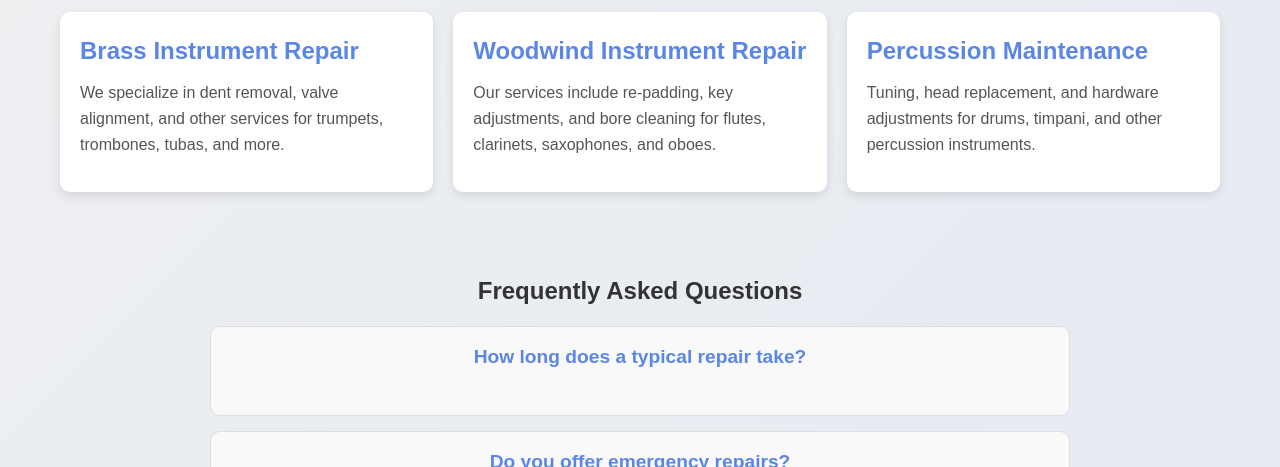
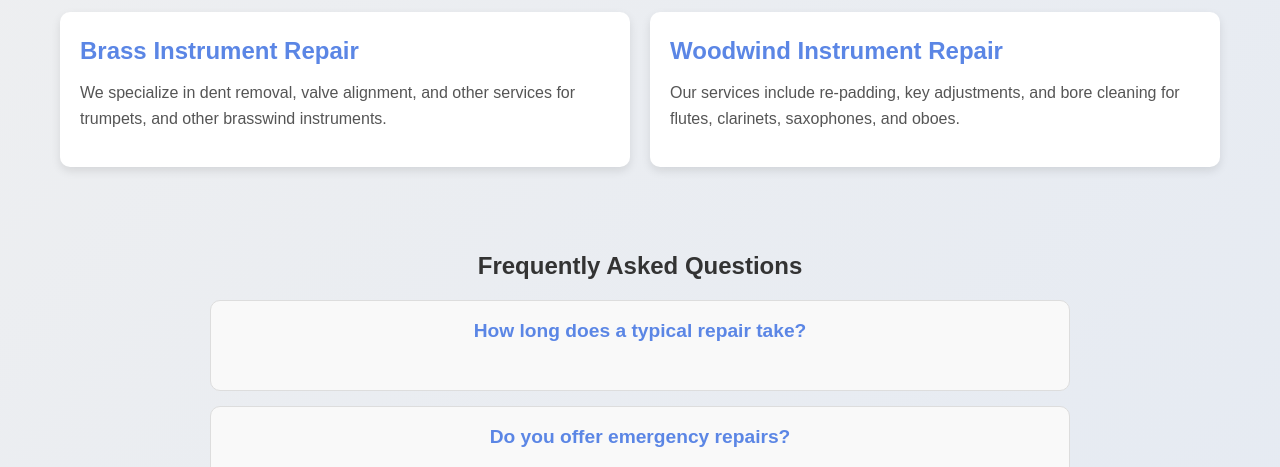
Before and after one commit to TorinRIleyWebDeisgn/DavidEtheridge, a plain HTML site: page band.html in a window 1280 px wide. Shown: the part 633-1100 px from the top of the page. Drawn offline with Linux system fonts and the light colour scheme; files whose address does not match are found by name; a web font is replaced by a local one.

Commit message:
fixed inaccuracy

```diff
--- a/band.html
+++ b/band.html
@@ -33,15 +33,11 @@
             <div class="services-container">
                 <div class="service-card">
                     <h4>Brass Instrument Repair</h4>
-                    <p>We specialize in dent removal, valve alignment, and other services for trumpets, trombones, tubas, and more.</p>
+                    <p>We specialize in dent removal, valve alignment, and other services for trumpets, and other brasswind instruments.</p>
                 </div>
                 <div class="service-card">
                     <h4>Woodwind Instrument Repair</h4>
                     <p>Our services include re-padding, key adjustments, and bore cleaning for flutes, clarinets, saxophones, and oboes.</p>
-                </div>
-                <div class="service-card">
-                    <h4>Percussion Maintenance</h4>
-                    <p>Tuning, head replacement, and hardware adjustments for drums, timpani, and other percussion instruments.</p>
                 </div>
             </div>
         </section>
```
